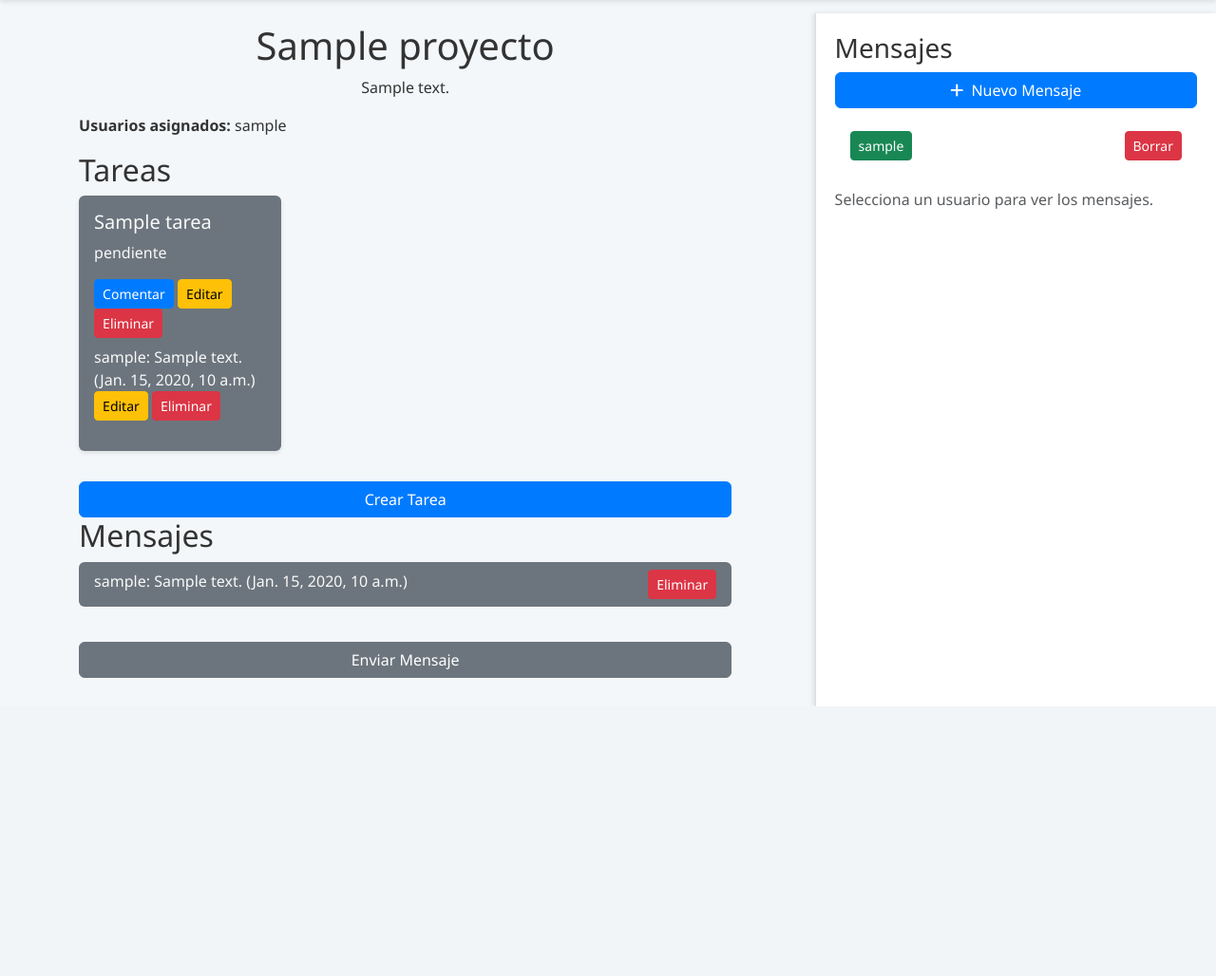
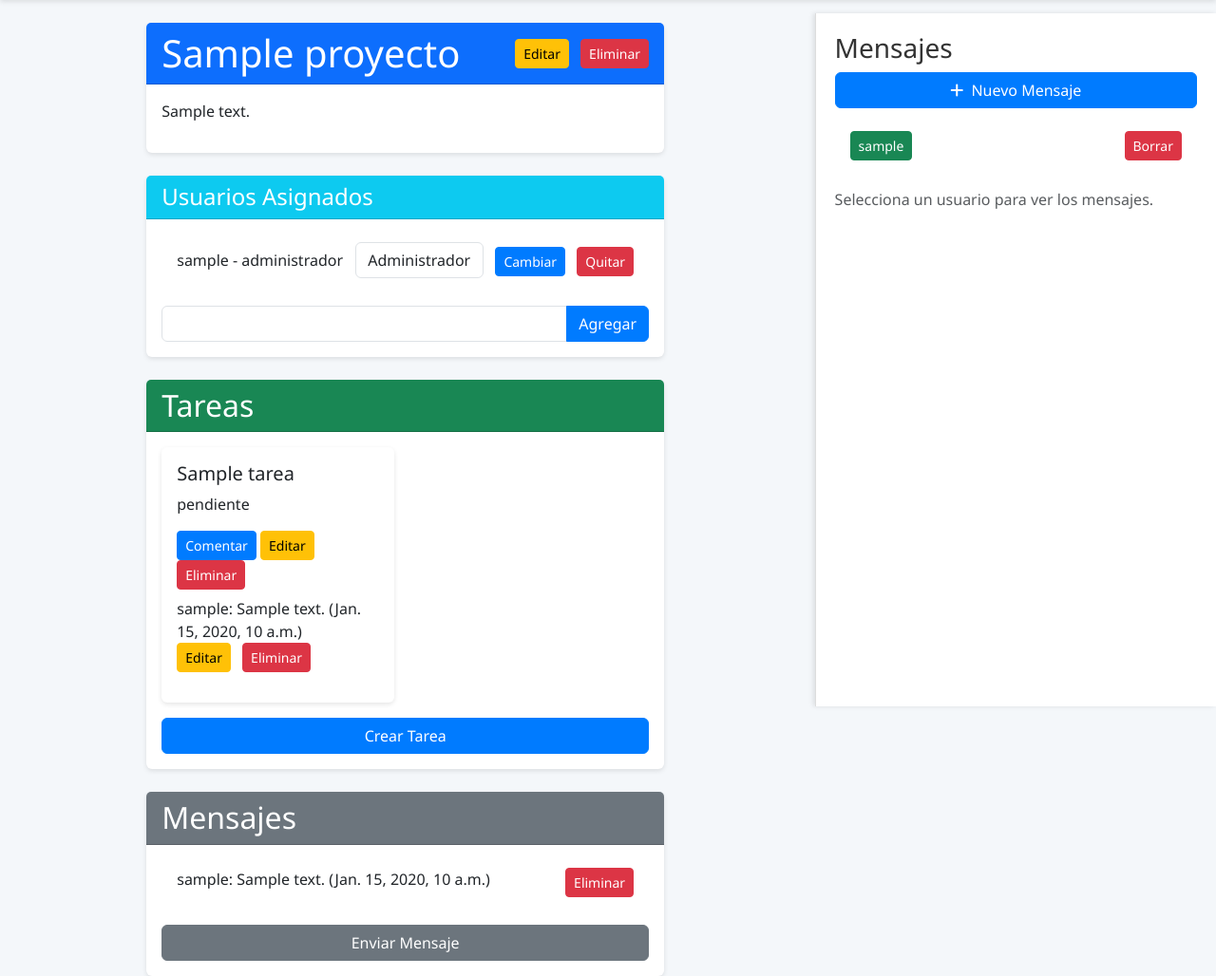
Before and after one commit to JosiasmDev/ent_com_sis, a Django app: page /proyectos/1/ in a window 1280 px wide. Shown: the part 56-1084 px from the top of the page at 95% size. Before the commit the page ends 800 px from the top, so only its background shows below. Run offline with Django 5.2, Linux system fonts and the light colour scheme; a user stored in the database is signed in; tables that the repository leaves empty hold one stand-in row (values such as "Sample post"); lists and menus that the app fills with data are empty.

Commit message:
28.02 ent_com_sis

```diff
--- a/comunicacion_empresa/gestion/context_processors.py
+++ b/comunicacion_empresa/gestion/context_processors.py
@@ -24,7 +24,7 @@ def chat_data(request):
             mensajes_conversacion = Mensaje.objects.filter(
                 (models.Q(remitente=request.user) & models.Q(destinatario__id=conversacion_con)) |
                 (models.Q(destinatario=request.user) & models.Q(remitente__id=conversacion_con))
-            ).order_by('fecha_envio')
+            ).order_by('-fecha_envio')  # Orden descendente (más nuevo primero)
             mensajes_conversacion.filter(destinatario=request.user, leido=False).update(leido=True)
 
         return {
@@ -32,6 +32,6 @@ def chat_data(request):
             'mensajes_conversacion': mensajes_conversacion,
             'conversacion_con': conversacion_con,
             'usuarios_con_mensajes_no_leidos': usuarios_con_mensajes_no_leidos,
-            'todos_los_usuarios': User.objects.all(),  # Añadido para el formulario
+            'todos_los_usuarios': User.objects.all(),
         }
     return {}
--- a/comunicacion_empresa/gestion/templates/gestion/proyecto.html
+++ b/comunicacion_empresa/gestion/templates/gestion/proyecto.html
@@ -1,24 +1,70 @@
 {% extends 'gestion/base.html' %}
 {% block contenido %}
 <div class="row justify-content-center">
-    <div class="col-md-10">
-        <h1 class="text-center">{{ proyecto.titulo }}</h1>
-        <p class="text-center">{{ proyecto.descripcion }}</p>
-        <p><strong>Usuarios asignados:</strong>
-            {% for usuario in usuarios %}
-                {{ usuario.username }}{% if not forloop.last %}, {% endif %}
+    <div class="col-md-8">
+        <div class="card mb-4">
+            <div class="card-header bg-primary text-white d-flex justify-content-between align-items-center">
+                <h1 class="mb-0">{{ proyecto.titulo }}</h1>
+                <div>
+                    <a href="{% url 'editar_proyecto' proyecto.id %}" class="btn btn-sm btn-warning me-2">Editar</a>
+                    <a href="{% url 'eliminar_proyecto' proyecto.id %}" class="btn btn-sm btn-danger" onclick="return confirm('¿Seguro que quieres eliminar este proyecto?');">Eliminar</a>
+                </div>
+            </div>
+            <div class="card-body">
+                <p>{{ proyecto.descripcion }}</p>
+            </div>
+        </div>
+
+        <div class="card mb-4">
+            <div class="card-header bg-info text-white">
+                <h4 class="mb-0">Usuarios Asignados</h4>
+            </div>
+            <div class="card-body">
+                <ul class="list-group mb-3">
+                    {% for item in usuarios_con_roles %}
+                        <li class="list-group-item d-flex justify-content-between align-items-center">
+                            {{ item.usuario.username }} - {{ item.rol }}
+                            <form method="post" class="d-inline">
+                                {% csrf_token %}
+                                <input type="hidden" name="usuario" value="{{ item.usuario.id }}">
+                                <select name="rol" class="form-control d-inline w-auto me-2">
+                                    <option value="administrador" {% if item.rol == 'administrador' %}selected{% endif %}>Administrador</option>
+                                    <option value="miembro" {% if item.rol == 'miembro' %}selected{% endif %}>Miembro</option>
+                                    <option value="invitado" {% if item.rol == 'invitado' %}selected{% endif %}>Invitado</option>
+                                </select>
+                                <button type="submit" name="accion" value="cambiar_rol" class="btn btn-sm btn-primary me-2">Cambiar</button>
+                                <button type="submit" name="accion" value="quitar" class="btn btn-sm btn-danger" onclick="return confirm('¿Seguro que quieres quitar este usuario?');">Quitar</button>
+                            </form>
+                        </li>
                     {% empty %}
-                Ninguno
+                        <li class="list-group-item">Ninguno</li>
                     {% endfor %}
-        </p>
+                </ul>
+                <form method="post" class="mt-3">
+                    {% csrf_token %}
+                    <div class="input-group">
+                        <select name="usuario" class="form-control">
+                            {% for usuario in todos_los_usuarios %}
+                                {% if usuario not in proyecto.usuarios.all %}
+                                    <option value="{{ usuario.id }}">{{ usuario.username }}</option>
+                                {% endif %}
+                            {% endfor %}
+                        </select>
+                        <button type="submit" name="accion" value="agregar" class="btn btn-primary">Agregar</button>
+                    </div>
+                </form>
+            </div>
+        </div>
 
-        <h2>Tareas</h2>
-        <div class="row">
-            <div class="col-md-8">
+        <div class="card mb-4">
+            <div class="card-header bg-success text-white">
+                <h2 class="mb-0">Tareas</h2>
+            </div>
+            <div class="card-body">
                 <div class="row">
                     {% for tarea in tareas %}
                         <div class="col-md-6">
-                            <div class="card mb-3 bg-secondary text-light">
+                            <div class="card mb-3">
                                 <div class="card-body">
                                     <h5 class="card-title">{{ tarea.titulo }}</h5>
                                     <p class="card-text">{{ tarea.estado }}</p>
@@ -31,7 +77,7 @@
                                                 {{ comentario.autor.username }}: {{ comentario.contenido }} ({{ comentario.fecha }})
                                                 {% if comentario.autor == user %}
                                                     <div>
-                                                        <a href="{% url 'editar_comentario' comentario.id %}" class="btn btn-sm btn-warning">Editar</a>
+                                                        <a href="{% url 'editar_comentario' comentario.id %}" class="btn btn-sm btn-warning me-2">Editar</a>
                                                         <a href="{% url 'eliminar_comentario' comentario.id %}" class="btn btn-sm btn-danger" onclick="return confirm('¿Seguro que quieres eliminar este comentario?');">Eliminar</a>
                                                     </div>
                                                 {% endif %}
@@ -45,24 +91,30 @@
                         </div>
                     {% endfor %}
                 </div>
+                <a href="{% url 'crear_tarea' proyecto.id %}" class="btn btn-primary w-100">Crear Tarea</a>
             </div>
         </div>
-        <a href="{% url 'crear_tarea' proyecto.id %}" class="btn btn-primary mt-3 w-100">Crear Tarea</a>
 
-        <h2>Mensajes</h2>
+        <div class="card">
+            <div class="card-header bg-secondary text-white">
+                <h2 class="mb-0">Mensajes</h2>
+            </div>
+            <div class="card-body">
                 <ul class="list-group mb-3">
                     {% for mensaje in mensajes %}
-                <li class="list-group-item bg-secondary text-light">
+                        <li class="list-group-item">
                             {{ mensaje.remitente.username }}: {{ mensaje.contenido }} ({{ mensaje.fecha_envio }})
                             {% if mensaje.remitente == user %}
                                 <a href="{% url 'eliminar_mensaje_proyecto' mensaje.id %}" class="btn btn-sm btn-danger float-end">Eliminar</a>
                             {% endif %}
                         </li>
                     {% empty %}
-                <li class="list-group-item bg-secondary text-light">No hay mensajes.</li>
+                        <li class="list-group-item">No hay mensajes.</li>
                     {% endfor %}
                 </ul>
-        <a href="{% url 'enviar_mensaje_proyecto' proyecto.id %}" class="btn btn-secondary mt-3 w-100">Enviar Mensaje</a>
+                <a href="{% url 'enviar_mensaje_proyecto' proyecto.id %}" class="btn btn-secondary w-100">Enviar Mensaje</a>
+            </div>
+        </div>
     </div>
 </div>
 {% endblock %}
--- a/comunicacion_empresa/gestion/urls.py
+++ b/comunicacion_empresa/gestion/urls.py
@@ -23,4 +23,6 @@ urlpatterns = [
     path('comentarios/<int:comentario_id>/editar/', views.editar_comentario, name='editar_comentario'),
     path('comentarios/<int:comentario_id>/eliminar/', views.eliminar_comentario, name='eliminar_comentario'),
     path('mensaje/<int:mensaje_id>/editar/', views.editar_mensaje, name='editar_mensaje'),
+    path('<int:proyecto_id>/editar/', views.editar_proyecto, name='editar_proyecto'),
+    path('<int:proyecto_id>/eliminar/', views.eliminar_proyecto, name='eliminar_proyecto'),
 ]
--- a/comunicacion_empresa/gestion/views.py
+++ b/comunicacion_empresa/gestion/views.py
@@ -43,7 +43,7 @@ def editar_proyecto(request, proyecto_id):
         form = ProyectoForm(request.POST, instance=proyecto)
         if form.is_valid():
             form.save()
-            return redirect('lista_proyectos')
+            return redirect('vista_proyecto', proyecto_id=proyecto.id)
     else:
         form = ProyectoForm(instance=proyecto)
     return render(request, 'gestion/editar_proyecto.html', {'form': form, 'proyecto': proyecto})
@@ -64,11 +64,36 @@ def vista_proyecto(request, proyecto_id):
     if usuario_id:
         tareas = tareas.filter(asignados__id=usuario_id)
     tareas = tareas.order_by('fecha_limite')
+
+    if request.method == 'POST':
+        accion = request.POST.get('accion')
+        usuario_id = request.POST.get('usuario')
+        if accion == 'agregar' and usuario_id:
+            usuario = User.objects.get(id=usuario_id)
+            proyecto.usuarios.add(usuario)
+            # Asignar rol por defecto si no existe
+            Rol.objects.get_or_create(usuario=usuario, proyecto=proyecto, defaults={'rol': 'miembro'})
+        elif accion == 'quitar' and usuario_id:
+            usuario = User.objects.get(id=usuario_id)
+            proyecto.usuarios.remove(usuario)
+            Rol.objects.filter(usuario=usuario, proyecto=proyecto).delete()
+        elif accion == 'cambiar_rol' and usuario_id:
+            rol = request.POST.get('rol')
+            usuario = User.objects.get(id=usuario_id)
+            Rol.objects.update_or_create(usuario=usuario, proyecto=proyecto, defaults={'rol': rol})
+
+    # Preprocesar usuarios con roles
+    usuarios_con_roles = []
+    for usuario in proyecto.usuarios.all():
+        rol_obj = Rol.objects.get(usuario=usuario, proyecto=proyecto)
+        usuarios_con_roles.append({'usuario': usuario, 'rol': rol_obj.rol})
+
     return render(request, 'gestion/proyecto.html', {
         'proyecto': proyecto,
         'tareas': tareas,
         'mensajes': mensajes,
-        'usuarios': proyecto.usuarios.all()
+        'usuarios_con_roles': usuarios_con_roles,
+        'todos_los_usuarios': User.objects.all()  # Para agregar nuevos usuarios
     })
 
 @login_required
@@ -197,20 +222,7 @@ def gestionar_grupo(request, grupo_id):
         'miembros_con_roles': miembros_con_roles
     })
 
-    # Preprocesar los roles de los miembros
-    miembros_con_roles = []
-    for miembro in grupo.miembros.all():
-        try:
-            rol = Rol.objects.get(usuario=miembro, proyecto=grupo.proyecto)
-            miembros_con_roles.append({'miembro': miembro, 'rol': rol.rol})
-        except Rol.DoesNotExist:
-            miembros_con_roles.append({'miembro': miembro, 'rol': 'Sin rol'})
 
-    return render(request, 'gestion/gestionar_grupo.html', {
-        'grupo': grupo,
-        'usuarios': User.objects.all(),
-        'miembros_con_roles': miembros_con_roles
-    })
 
 @login_required
 def lista_usuarios(request):
@@ -327,3 +339,11 @@ def editar_mensaje(request, mensaje_id):
     else:
         form = MensajeForm(instance=mensaje)
     return render(request, 'gestion/editar_mensaje.html', {'form': form, 'mensaje': mensaje})
+
+@login_required
+def eliminar_proyecto(request, proyecto_id):
+    proyecto = get_object_or_404(Proyecto, id=proyecto_id)
+    if request.method == 'POST':
+        proyecto.delete()
+        return redirect('lista_proyectos')
+    return render(request, 'gestion/confirmar_eliminar.html', {'objeto': proyecto, 'tipo': 'proyecto'})
```
Also changed, not shown: comunicacion_empresa/gestion/templates/gestion/editar_proyecto.html (+16 -6 lines), comunicacion_empresa/gestion/templates/gestion/gestionar_grupo.html (+20 -8 lines), comunicacion_empresa/gestion/templates/gestion/lista_proyectos.html (+23 -15 lines). Lines whose indentation alone changed are shown as unchanged.
